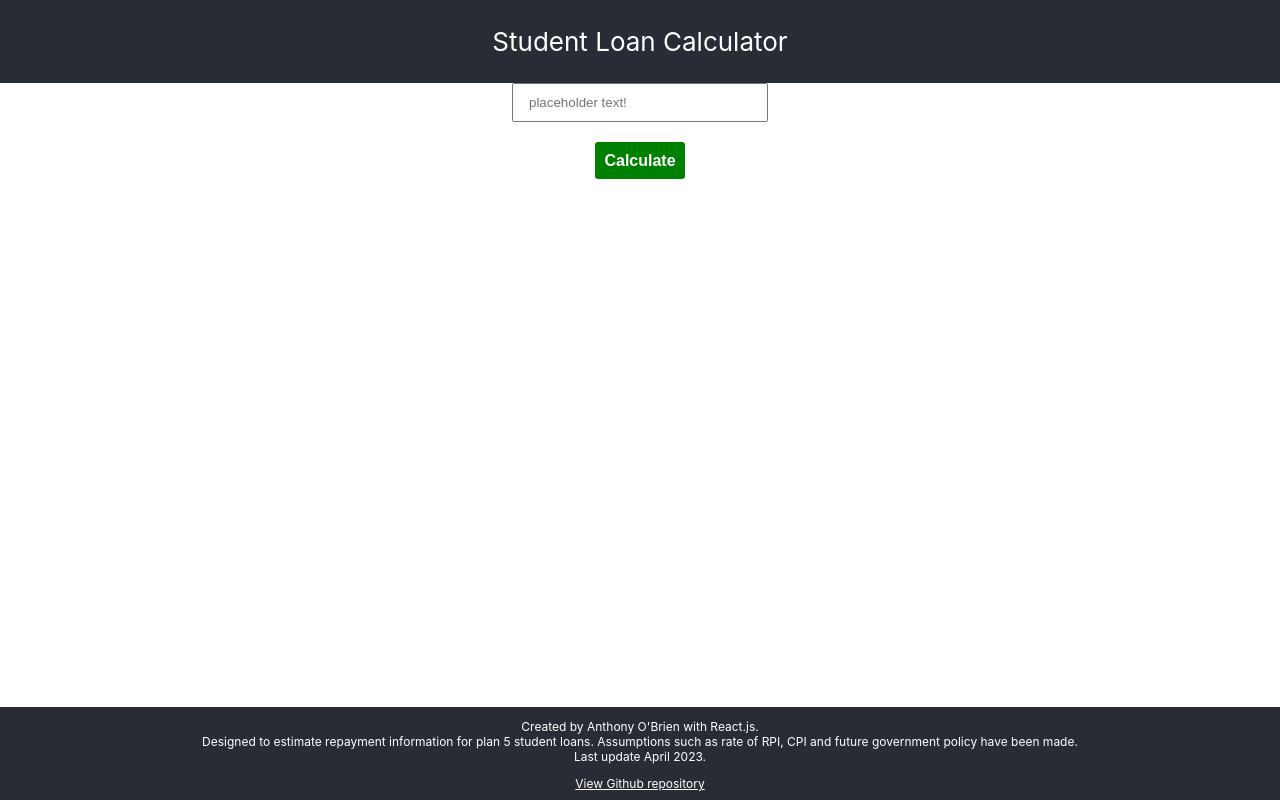
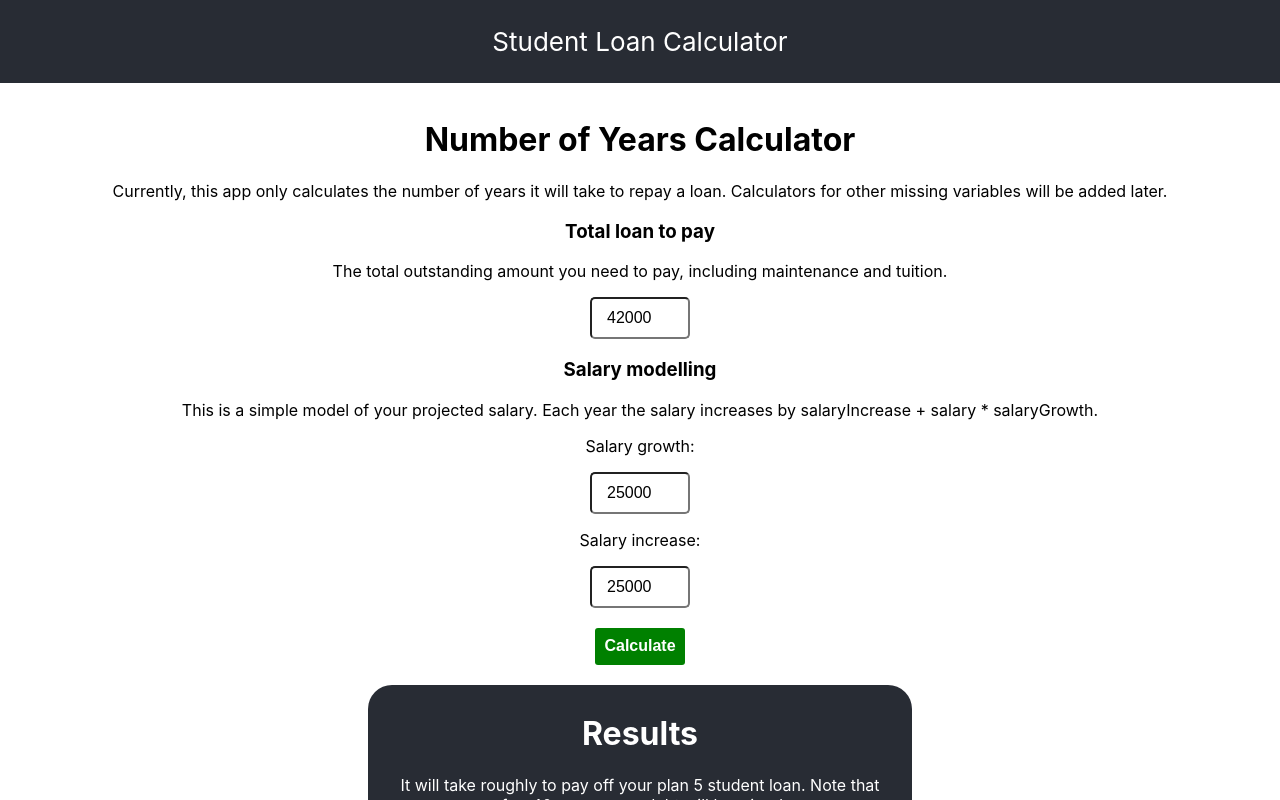
Before and after one commit to anthony0br/plan-5-loan-calculator, a React (Create React App) app: page / in a window 1280 px wide. Both pictures are taken after a click on the button "Calculate". Shown: the top 800 px of the page. Built offline with nearby package versions, Linux system fonts and the light colour scheme.

Commit message:
Added results block and input validation

```diff
--- a/src/App.css
+++ b/src/App.css
@@ -1,11 +1,33 @@
-.App {
+body {
   text-align: center;
+  background-color: #282c34;
+}
+
+.results {
+  background-color: #282c34;
+  min-width: 40vw;
+  max-width: 40vh;
+  color: white;
+  border-radius: 3vh;
+  padding-top: 1vh;
+  padding-bottom: 1vh;
+  padding-left: 2vh;
+  padding-right: 2vh;
+  text-align: centre;
+  margin: 0 auto;
 }
 
 input {
-  width: 20vw;
+  width: 100px;
   padding: 10px 15px;
   box-sizing: border-box;
+  border-radius: 5px;
+  font-size: 16px;
+}
+
+input.invalid {
+  border-color: red;
+  background-color: lightcoral;
 }
 
 button {
@@ -29,7 +51,7 @@ button:active {
 
 .App-header {
   background-color: #282c34;
-  min-height: 10vh;
+  min-height: 8vh;
   display: flex;
   flex-direction: column;
   align-items: center;
@@ -39,18 +61,19 @@ button:active {
 }
 
 .App-body {
-  min-height: 78vh;
+  padding: 2vh;
+  min-height: 70vh;
+  background-color: white;
 }
 
 .App-footer {
   background-color: #282c34;
-  min-height: 12vh;
-  display: flex;
   flex-direction: column;
   align-items: center;
   justify-content: center;
   font-size: 12px;
   color: white;
+  padding: 2vh;
 }
 
 .App-footer > a {
--- a/src/App.js
+++ b/src/App.js
@@ -2,20 +2,62 @@ import './App.css';
 import React, { useState }  from 'react';
 
 function CalculateYearsForm(props) {
-  const [value, setValue] = useState('');
+  // Input hooks
+  const [loanAmount, setLoanAmount] = useState("42000");
+  const [startingSalary, setSalary] = useState("25000");
+
+  // Output hooks
+  const [loanClass, setLoanClass] = useState("");
+  const [resultsDisplay, setResultsDisplay] = useState("none");
+  const [yearsResult, setYearsResult] = useState("");
 
   // Calculate number of years, set states of results component to display results
   function handleSubmit(submitEvent) {
-    alert('Form input submited! It says: ' + value);
     submitEvent.preventDefault();
+
+    // Check for empty or invalid amounts
+    let loanRemaining = Number(loanAmount)
+    if (loanAmount === "" || Number.isNaN(loanRemaining) || loanRemaining < 0) {
+      setLoanClass("invalid");
+      return;
+    }
+
+    // Set textboxes to valid
+    setLoanClass("");
+
+
+    // Display results
+    setResultsDisplay("block");
   }
+
+  const resultsStyle = {
+    display: resultsDisplay,
+  };
 
   return (
     <form onSubmit={handleSubmit}>
-      <input type="number" value={value} onChange={event => {setValue(event.target.value)}} placeholder={props.placeholder} />
+      <h1>Number of Years Calculator</h1>
+      <p>Currently, this app only calculates the number of years it will take to repay a loan. Calculators for other missing variables will be added later.</p>
+
+      <h3>Total loan to pay</h3>
+      <p>The total outstanding amount you need to pay, including maintenance and tuition.</p>
+      <input type="number" className={loanClass} value={loanAmount} onChange={event => {setLoanAmount(event.target.value)}} />
+
+      <h3>Salary modelling</h3>
+      <p>This is a simple model of your projected salary. Each year the salary increases by salaryIncrease + salary * salaryGrowth.</p>
+      <p>Salary growth: </p>
+      <input type="number" value={startingSalary} onChange={event => {setSalary(event.target.value)}} />
+      <p>Salary increase: </p>
+      <input type="number" value={startingSalary} onChange={event => {setSalary(event.target.value)}} />
       <br></br>
       <br></br>
       <button type="submit">Calculate</button>
+      <br></br>
+      <br></br>
+      <div className="results" style={resultsStyle}>
+        <h1>Results</h1>
+        <p>It will take roughly {yearsResult} to pay off your plan 5 student loan. Note that after 40 years, your debt will be wiped.</p>
+      </div>
     </form>
   );
 }
@@ -29,7 +71,7 @@ function App() {
         </p>
       </header>
       <body className="App-body">
-        <CalculateYearsForm placeholder="placeholder text!"></CalculateYearsForm>
+        <CalculateYearsForm></CalculateYearsForm>
       </body>
       <footer className="App-footer">
         <p>
@@ -38,10 +80,9 @@ function App() {
           Designed to estimate repayment information for plan 5 student loans.
           Assumptions such as rate of RPI, CPI and future government policy have been made.
           <br></br>
-          Last update April 2023.
+          Licensed under GNU GPL-3.0. Last update April 2023.
         </p>
         <a href="https://github.com/anthony0br/plan-5-loan-calculator">View Github repository</a>
-        <br/>
       </footer>
     </div>
   );
```
